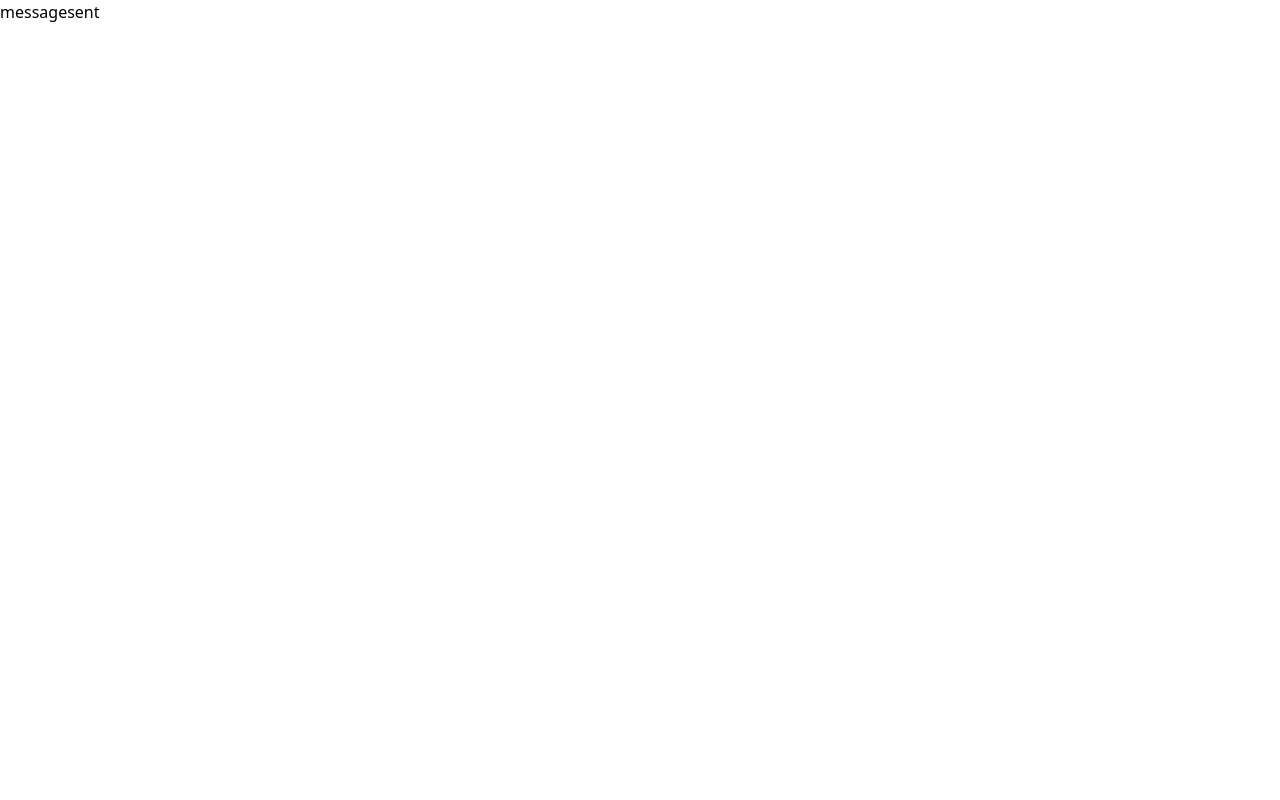
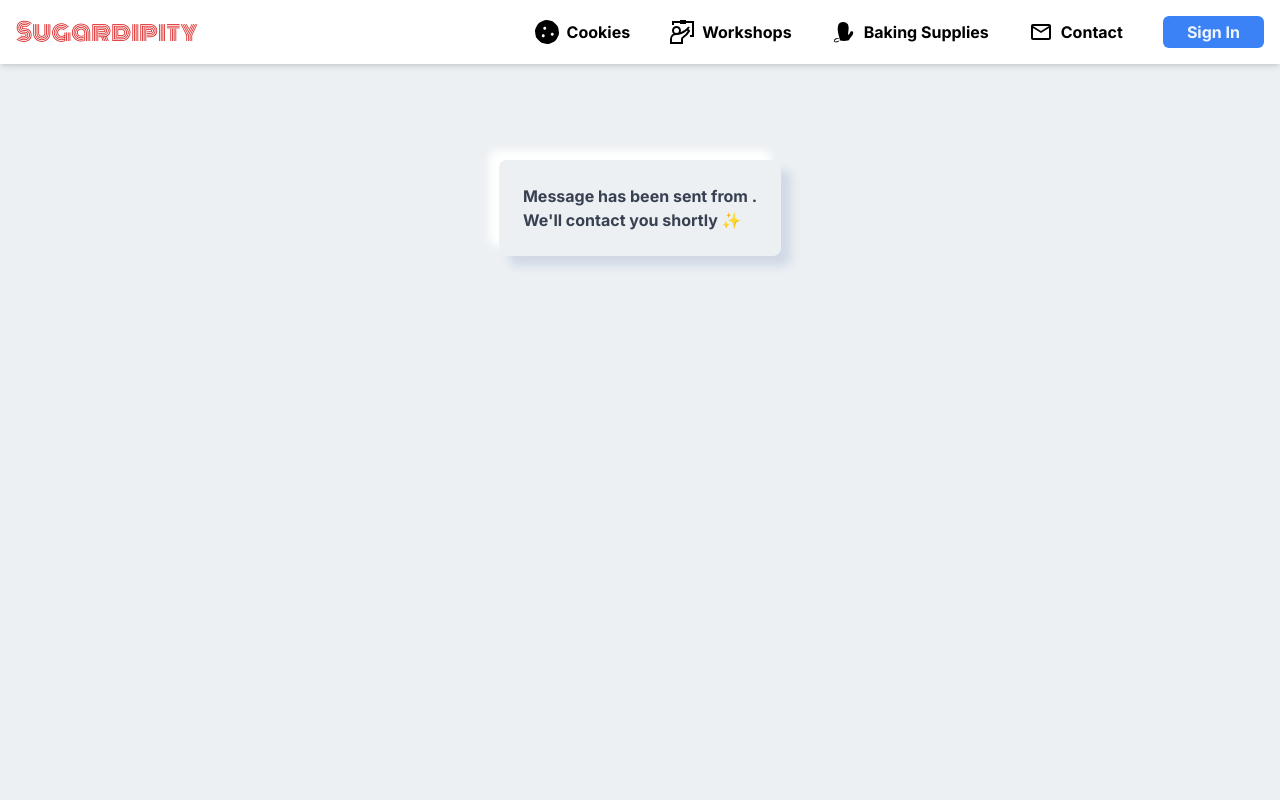
Before and after one commit to nocturnalhum/ecommerce, a Next.js app: page /messagesent in a window 1280 px wide. Shown: the top 800 px of the page. Built offline with nearby package versions, Linux system fonts and the light colour scheme.

Commit message:
Implemented Message Sent Success Form

```diff
--- a/pages/messagesent.js
+++ b/pages/messagesent.js
@@ -1,5 +1,16 @@
-import React from 'react';
+import { useRouter } from 'next/router';
+import Layout from '../components/Layout';
 
-export default function messagesent() {
-  return <div>messagesent</div>;
+export default function MessageSent() {
+  const router = useRouter();
+  return (
+    <Layout text='Success'>
+      <main className='h-screen flex flex-col bg-offwhite1  items-center  justify-start  '>
+        <div className='max-w-md font-bold bg-offwhite1 mx-5 rounded-lg text-gray-700 p-6 mt-40 shadow-form'>
+          <h1>Message has been sent from {router.query.email}.</h1>
+          <h1>We'll contact you shortly {router.query.name}✨</h1>
+        </div>
+      </main>
+    </Layout>
+  );
 }
```
